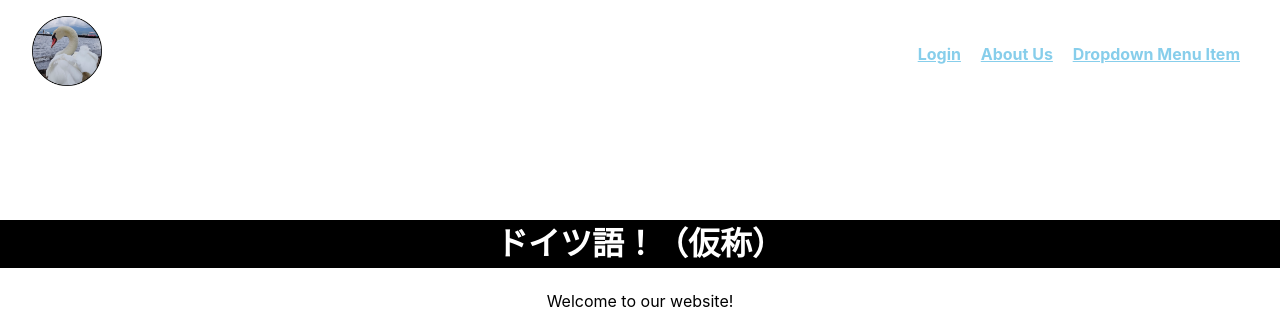
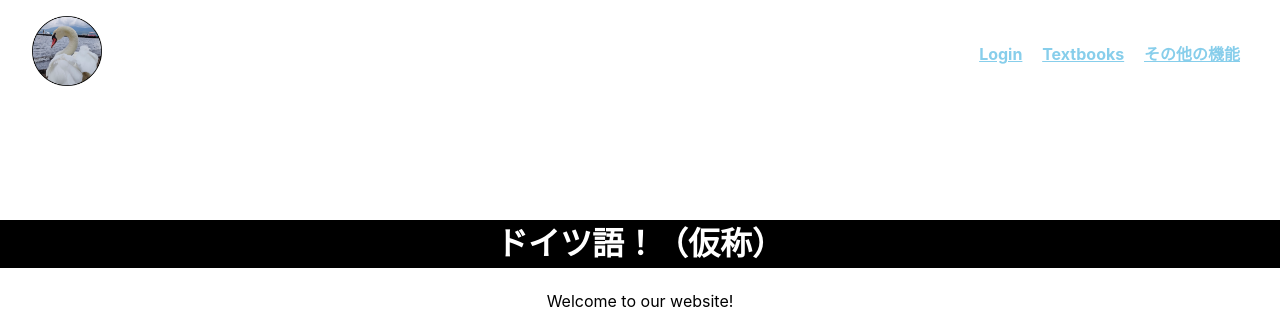
Before and after one commit to juni-chen/learn-german, a Django app: page / in a window 1280 px wide. Shown: the top 311 px of the page. Run offline with Django 4.2, Linux system fonts and the light colour scheme.

Commit message:
base.html changed a little bit

```diff
--- a/templates/base.html
+++ b/templates/base.html
@@ -24,11 +24,11 @@
                 <a href="/"><img alt="Logo" src="{% static 'images/swan_icon.png' %}" height="70"></a>
                 <ul>
                     <li><a href="#">Login</a></li>
-                    <li><a href="#section-1">About Us</a></li>
-                    <li><a href="#">Dropdown Menu Item</a>
+                    <li><a href="{% url 'textbooks/' %}">Textbooks</a></li>
+                    <li><a href="#">その他の機能</a>
                         <ul>
-                            <li><a href="#">Sublink with a long name</a></li>
-                            <li><a href="#">Short sublink</a></li>
+                            <li><a href="{% url 'quiz/' %}">Word Quiz</a></li>
+                            <li><a href="#">今後いろいろ追加されるかも…？</a></li>
                         </ul>
                     </li>
                 </ul>
```
